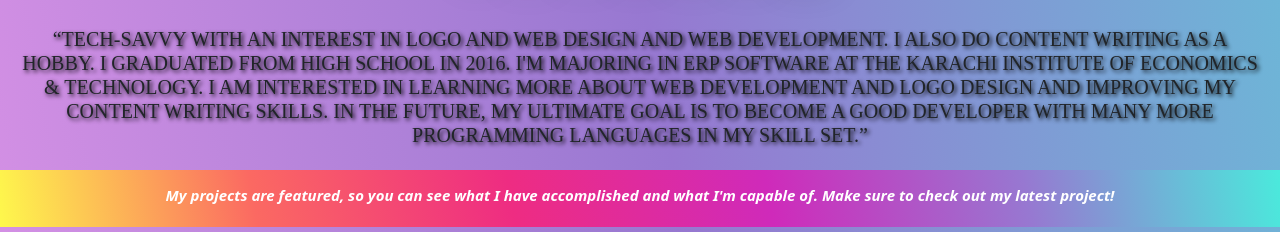
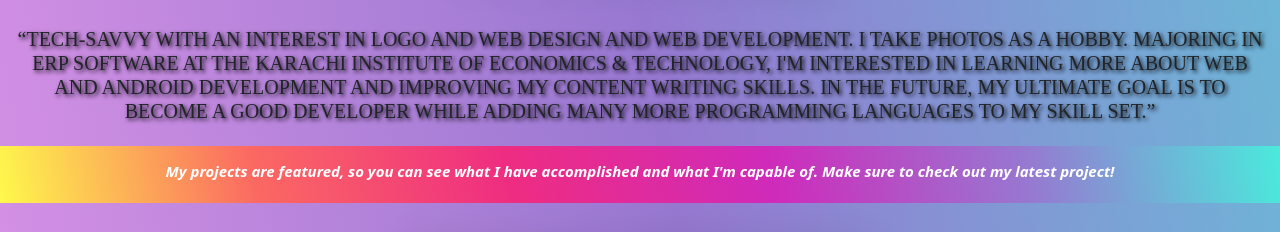
Before and after one commit to smghazijaffri/smghazijaffri.github.io, a website: page index.html in a window 1280 px wide. Shown: the part 495-727 px from the top of the page. Drawn offline with nearby package versions, Linux system fonts and the light colour scheme; grey boxes are pictures that could not be loaded.

Commit message:
Update index.html

```diff
--- a/index.html
+++ b/index.html
@@ -132,13 +132,12 @@
             >
               <h5 style="text-shadow: 2px 2px 4px #000000">
                 “Tech-savvy with an interest in logo and web design and web
-                development. I also do content writing as a hobby. I graduated
-                from high school in 2016. I'm majoring in ERP software at the
-                Karachi Institute of Economics & Technology. I am interested in
-                learning more about web development and logo design and
+                development. I take photos as a hobby. Majoring in ERP software at the
+                Karachi Institute of Economics & Technology, I'm interested in
+                learning more about web and android development and
                 improving my content writing skills. In the future, my ultimate
-                goal is to become a good developer with many more programming
-                languages in my skill set.”
+                goal is to become a good developer while adding many more programming
+                languages to my skill set.”
               </h5>
             </div>
           </div>
```
